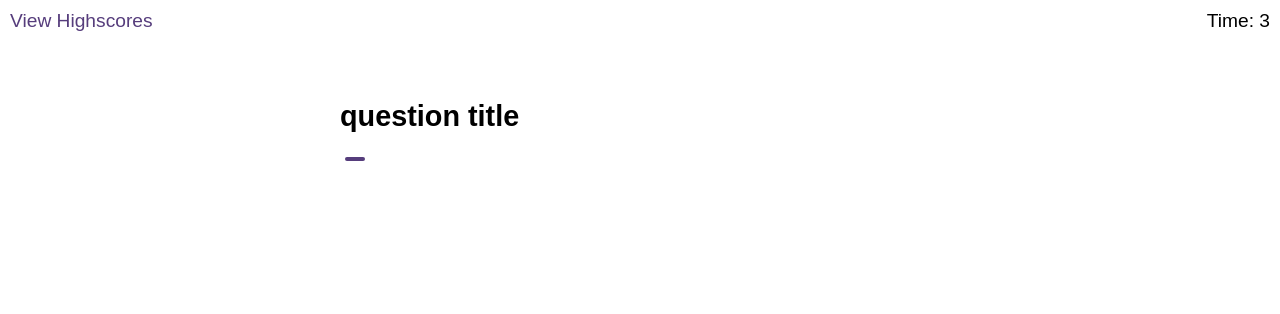
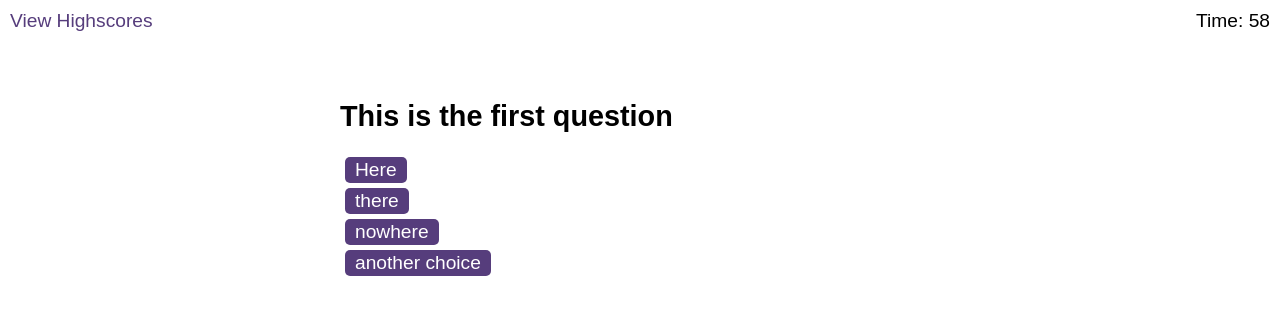
Before and after one commit to Greenie115/japan-quiz, a plain HTML site: page index.html in a window 1280 px wide. Both pictures are taken after a click on the button "Start Quiz". Drawn offline with Linux system fonts and the light colour scheme.

Commit message:
working forEach loop updating the answers on each click

```diff
--- a/assets/js/questions.js
+++ b/assets/js/questions.js
@@ -1,72 +1,30 @@
-//array of objects containing the questions
-// var quizQuestions = [
 
-//     questions = {
-//         questionOne: "What is the capital of Japan",
-//         questionTwo: "Where is...",
-//         questionThree: "How many...",
-//         questionFour: "Is there...",
-//         questionFive: "Why does..."
-//     },
-
-//   firstChoices =  {
-//         option1: "answer 1",
-//         answer: "This is the answer",
-//         option2: "answer 3",
-//         option3: "answer 4"
-//     },
-//     secondChoices = {
-//         answer: "Tokyo",
-//         option2: "answer 2",
-//         option3: "answer 3",
-//         option4: "answer 4"
-//     },
-//     thirdChoices = {
-//         answer: "Tokyo",
-//         option2: "answer 2",
-//         option3: "answer 3",
-//         option4: "answer 4"
-//     },
-//     fourthChoices = {
-//         answer: "Tokyo",
-//         option2: "answer 2",
-//         option3: "answer 3",
-//         option4: "answer 4"
-//     },
-//     fifthChoices = {
-//         answer: "Tokyo",
-//         option2: "answer 2",
-//         option3: "answer 3",
-//         option4: "answer 4"
-//     }
-
-// ];
-
-
-var quizQuestions = {
-    question1: {
+var quizQuestions = [
+   {
+        question: "This is the first question",
         choices: ["Here", "there", "nowhere", "another choice"],
         answer: "Here"
     },
 
-    question2: {
-        choices: ["choice 2", "there", "nowhere"],
+    {
+        question: "Here os the second question",
+        choices: ["choice 2", "there", "nowhere", 'another choice'],
         answer: "Here"
     },
 
-    question3: {
+    {
+        question: "The third question",
         choices: ["Here", "choice 3", "nowhere"],
         answer: "Here"
     },
-
-    question4: {
-        choices: ["Here", "choice 4", "nowhere"],
+    {
+        question: "The third question",
+        choices: ["Here", "choice 3", "nowhere"],
         answer: "Here"
     },
-
-    question5: {
-        choices: ["Here", "there", "nowhere"],
+    {
+        question: "The third question",
+        choices: ["Here", "choice 3", "nowhere"],
         answer: "Here"
-    }}
-
-    var questionsArray = ["question 1", "question 2", "question 3", "question 4", "question 5" ]
+    }
+]
--- a/assets/js/script.js
+++ b/assets/js/script.js
@@ -9,42 +9,72 @@ var endScreen = document.getElementById("end-screen");
 var finalScore = document.getElementById("final-score");
 var hsInitials = document.getElementById("initials");
 var hsButton = document.getElementById("submit");
+var answerPText = document.getElementById('correct');
 //---------- end ----------
 
-var increment = 0
-var choicesLength = quizQuestions.question1.choices.length
+var questionIndex = 0
+// var choicesLength = quizQuestions.question1.choices.length
+
+
 
 // var changeQuestion = questionTitle.textContent = questionTitleValue[increment]
 
 //timer variable to hold starting time
-var timer = 5;
+var timer = 60;
 //--- end ---
+var currentQuestion = quizQuestions[questionIndex]
 
-function loadQuestions(){
-  for (var i = 0; i < choicesLength; i++){
+function loadQuestions() {
+  choicesLi.innerHTML = ''
+  questionTitle.textContent = currentQuestion.question
+  currentQuestion.choices.forEach(function (choice) {
     var liBtn = document.createElement("button")
+    liBtn.textContent = choice
+    liBtn.classList.add("choicesLi")
+    liBtn.onclick = answerClick
     choicesLi.append(liBtn)
-      liBtn.classList.add("choicesLi")
-      liBtn.textContent = quizQuestions[i].choices
+
   }
-};
+  )
+
+  // for (var i = 0; i < choicesLength; i++) {
+
+
+}
+
+function answerClick(){
+  var userChoice = this.innerHTML
+  var correctAnswer = currentQuestion.answer
+  answerPText.setAttribute('class', 'show')
+
+  if(userChoice === correctAnswer){
+    answerPText.textContent = "===== Correct ====="
+  } else {
+    answerPText.textContent = "===== Wrong ====="
+    timer -= 10
+  }
+    setTimeout(function(){
+      answerPText.setAttribute('class', 'hide')
+      questionIndex ++
+      currentQuestion = quizQuestions[questionIndex]
+      loadQuestions()
+    }, 1000)
+  // console.log(userChoice, correctAnswer)
+}
+// };
 
 // event listener on the start button
-startButton.addEventListener("click", function(){
+startButton.addEventListener("click", function () {
   startScreen.setAttribute("class", "hide")
   questionsMain.setAttribute("class", "show")
   choicesLi.setAttribute("class", "show")
-    choicesLi.addEventListener("click", function(){
-    increment ++
-    questionTitle.textContent = questionsArray[increment]
-    choicesLi.textContent = quizQuestions.choices[increment]
-    })
+
   //function counting down the timer once button is clicked
-  var timerInterval = setInterval(function(){
+  var timerInterval = setInterval(function () {
     timer--;
     timeCount.textContent = timer
     //error handler to stop count at 0
-  if(timer <= 0 || increment > 4){
+    if (timer <= 0 || questionIndex > 4) {
       clearInterval(timerInterval)
       endScreen.setAttribute("class", "show")
       choicesLi.setAttribute("class", "hide")
@@ -58,3 +88,6 @@ startButton.addEventListener("click", function(){
 }) //----- end -----
 
 //loop for creating each answers and questions button
+
+
+console.log()
--- a/index.html
+++ b/index.html
@@ -28,6 +28,7 @@
       <div id="questions" class="hide">
         <h2 id="question-title">question title</h2>
         <div id="choices" class="hide"></div>
+        <p id="correct" class="hide"></p>
       </div>
 
       <div id="end-screen" class="hide">
```
Lines whose indentation alone changed are shown as unchanged.
